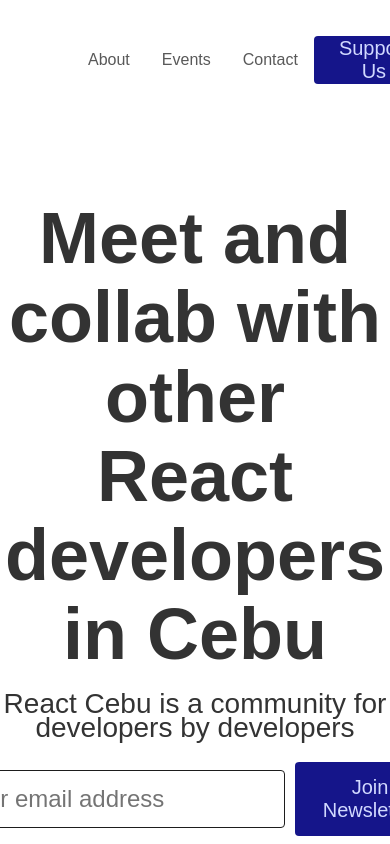
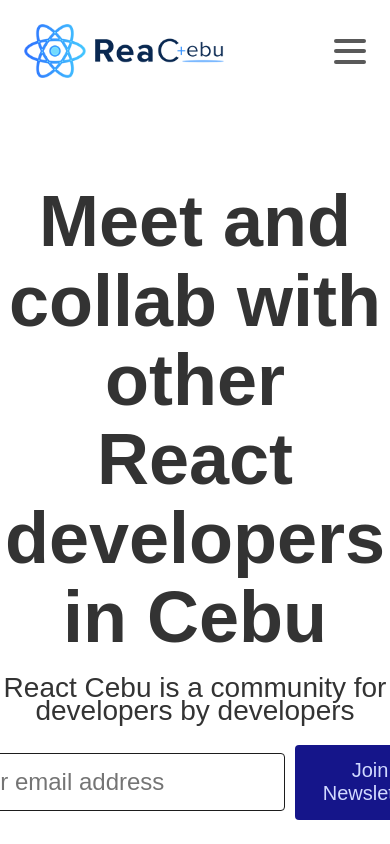
Before and after one commit to reactcebu/website-v2, a Gatsby site: page / in a window 390 px wide. Shown: the top 844 px of the page. Built offline with nearby package versions, Linux system fonts and the light colour scheme; Gatsby itself is replaced by a stand-in of ours.

Commit message:
implement burger menu in small screen in header

```diff
--- a/src/components/Header/Header.styles.ts
+++ b/src/components/Header/Header.styles.ts
@@ -1,36 +1,64 @@
 import styled from "styled-components"
+import { Link } from "gatsby"
+import { breakpoints } from "../Shared"
 
 export const HeaderStyled = styled.header`
   max-width: 1440px;
   padding: 24px;
-  margin-bottom: "1.45rem";
+  margin-bottom: 1.45rem;
   display: flex;
-  background: "white";
-  color: #000;
+  align-items: center;
+  background: #fff;
   margin: 0 auto;
 `
 
-export const Nav = styled.div`
-  display: flex;
+export const LinkStyled = styled(Link)`
+  width: 200px;
+
+  @media ${breakpoints.md} {
+    width: 300px;
+    min-width: 200px;
+  }
 `
 
-export const H1 = styled.div``
-
-export const NavLinks = styled.div`
-  margin-left: 48px;
+export const Nav = styled.nav<{ isOpen: boolean }>`
   display: flex;
   align-items: center;
+  justify-content: center;
+  flex-direction: column;
+  width: 100%;
+  height: 100vh;
+  position: fixed;
+  top: 0;
+  bottom: 0;
+  right: ${({ isOpen }) => (isOpen ? "0" : "-100%")};
+  transition: right 0.3s ease;
+  background-color: #fff;
+
+  @media ${breakpoints.md} {
+    margin-left: 48px;
+    position: initial;
+    flex-direction: row;
+    flex-grow: 1;
+    background-color: initial;
+    width: auto;
+    height: 100%;
+  }
 
   a {
     padding: 24px 16px;
     text-decoration: none;
     color: #595959;
+    margin-bottom: 1rem;
+
+    @media ${breakpoints.md} {
+      margin-bottom: 0;
+    }
   }
 `
 
 export const StyledButton = styled.button`
   padding: 0px 24px;
-  margin-left: auto;
   height: 48px;
   align-self: center;
   border: none;
@@ -40,4 +68,50 @@
   font-size: 20px;
   border: 1px solid transparent;
   border-radius: 4px;
+
+  @media ${breakpoints.md} {
+    margin-left: auto;
+  }
 `
+
+export const StyledBurger = styled.button<{ isOpen: boolean }>`
+  display: flex;
+  flex-direction: column;
+  justify-content: space-around;
+  width: 2rem;
+  height: 2rem;
+  background: transparent;
+  border: none;
+  cursor: pointer;
+  padding: 0;
+  margin-left: auto;
+  z-index: 10;
+
+  @media ${breakpoints.md} {
+    display: none;
+  }
+
+  span {
+    width: 2rem;
+    height: 0.25rem;
+    background: #595959;
+    border-radius: 10px;
+    transition: all 0.3s linear;
+    position: relative;
+    transform-origin: 1px;
+
+    :first-child {
+      transform: ${({ isOpen }) => (isOpen ? "rotate(45deg)" : "rotate(0)")};
+    }
+
+    :nth-child(2) {
+      opacity: ${({ isOpen }) => (isOpen ? "0" : "1")};
+      transform: ${({ isOpen }) =>
+        isOpen ? "translateX(20px)" : "translateX(0)"};
+    }
+
+    :nth-child(3) {
+      transform: ${({ isOpen }) => (isOpen ? "rotate(-45deg)" : "rotate(0)")};
+    }
+  }
+`
--- a/src/components/Header/Header.tsx
+++ b/src/components/Header/Header.tsx
@@ -1,8 +1,19 @@
-import { HeaderStyled, NavLinks, StyledButton } from "./Header.styles"
+import {
+  HeaderStyled,
+  LinkStyled,
+  Nav,
+  StyledBurger,
+  StyledButton,
+} from "./Header.styles"
 import { Link, graphql, useStaticQuery } from "gatsby"
 
 import Img from "gatsby-image"
-import React from "react"
+import React, { useEffect, useRef, useState } from "react"
+import {
+  disableBodyScroll,
+  enableBodyScroll,
+  clearAllBodyScrollLocks,
+} from "body-scroll-lock"
 
 interface ComponentProps {
   siteTitle: string
@@ -23,17 +34,45 @@
     }
   `)
 
+  const navRef = useRef(null)
+
+  const [showMenu, setShowMenu] = useState<boolean>(false)
+
+  useEffect(() => {
+    if (showMenu) {
+      disableBodyScroll(navRef.current)
+    } else {
+      enableBodyScroll(navRef.current)
+    }
+
+    return () => {
+      clearAllBodyScrollLocks()
+    }
+  }, [showMenu])
+
   return (
     <HeaderStyled>
-      <Link to="/" style={{ width: "300px" }}>
-        <Img fluid={data.logo.childImageSharp.fluid} />
-      </Link>
-      <NavLinks>
+      <LinkStyled to="/">
+        <Img fluid={data.logo.childImageSharp.fluid} alt={siteTitle} />
+      </LinkStyled>
+
+      <StyledBurger
+        aria-label="Toggle menu"
+        isOpen={showMenu}
+        onClick={() => setShowMenu(!showMenu)}
+      >
+        <span />
+        <span />
+        <span />
+      </StyledBurger>
+
+      <Nav ref={navRef} isOpen={showMenu}>
         <Link to="/about">About</Link>
         <Link to="/events">Events</Link>
         <Link to="/contact">Contact</Link>
-      </NavLinks>
-      <StyledButton>Support Us</StyledButton>
+
+        <StyledButton>Support Us</StyledButton>
+      </Nav>
     </HeaderStyled>
   )
 }
```
